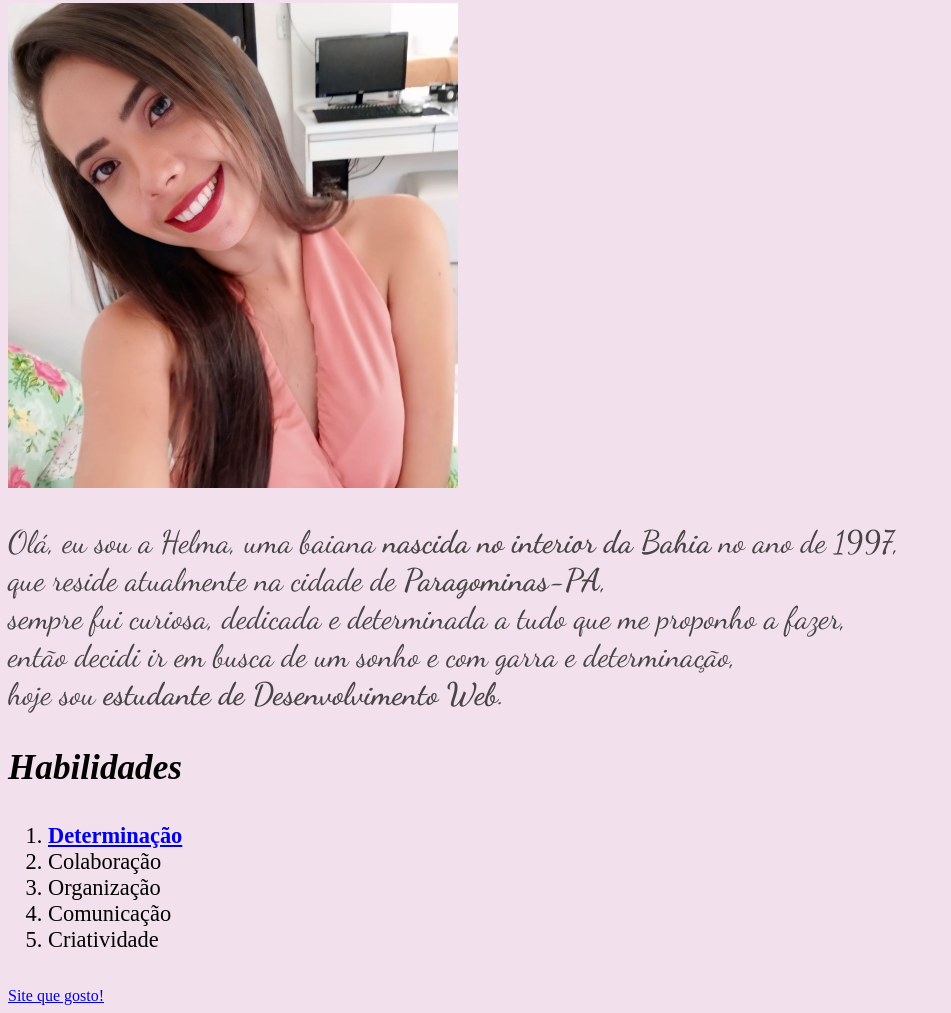
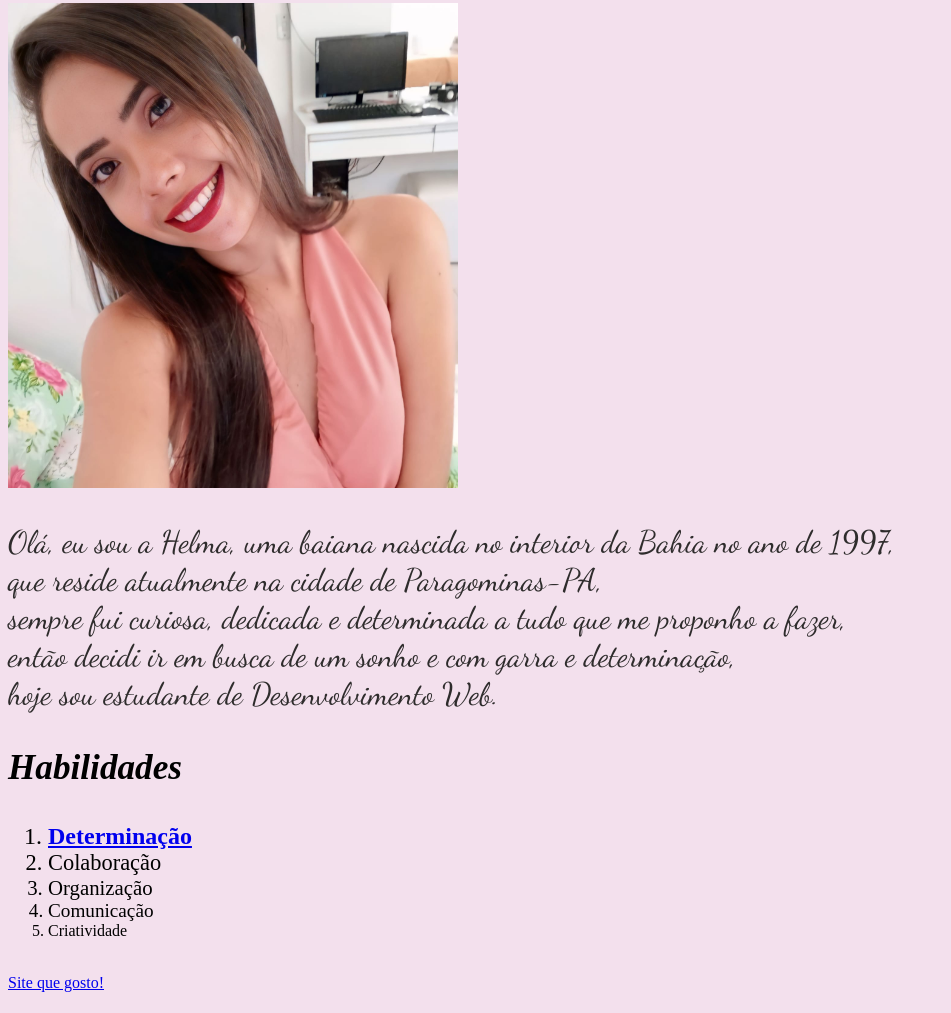
Before and after one commit to helmatrindade/helmatrindade.github.io, a plain HTML site: page index.html in a window 1280 px wide. Shown: the part 282-1295 px from the top of the page, without its empty margins (0-951 px from the left). Drawn offline with Linux system fonts and the light colour scheme.

Commit message:
Adiciona tamanhos diferentes a lista de habilidades

```diff
--- a/index.html
+++ b/index.html
@@ -13,7 +13,7 @@
            p{
             font-family: 'Dancing Script';
             font-size: 195%;
-            color:rgb(71, 69, 69)
+            color:rgb(46, 44, 44)
            }
            h1{
             font-family:sans-serif;
@@ -27,6 +27,21 @@
            li{
             font-size: 140%;
            }
+           .number1{
+            font-size: 150%;
+           }
+           .number2{
+            font-size: 140%;
+           }
+           .number3{
+            font-size: 130%;
+           }
+           .number4{
+            font-size: 120%;
+           }
+            .number5{
+                font-size: 100%;
+            }
         </style>
 </head>
 <body>
@@ -41,14 +56,14 @@
     <br>
     <h1>Helma Trindade Caires Almeida</h1>
     <img src="myself.jpeg" alt="Helma Trindade, estudante de desenvolvimento Web" width="450px">
-    <p> <a name="helma1">Olá, eu sou a Helma, uma baiana <strong>nascida no interior da Bahia</strong> no ano de 1997,<br> que reside atualmente na cidade de <strong>Paragominas-PA</strong>,<br>sempre fui curiosa, dedicada e determinada a tudo que me proponho a fazer,<br> então decidi ir em busca de um sonho e com garra e determinação,<br> hoje sou <strong>estudante de Desenvolvimento Web</strong>.</a></p>
+    <p> <a name="helma1">Olá, eu sou a Helma, uma baiana nascida no interior da Bahia no ano de 1997,<br> que reside atualmente na cidade de Paragominas-PA,<br>sempre fui curiosa, dedicada e determinada a tudo que me proponho a fazer,<br> então decidi ir em busca de um sonho e com garra e determinação,<br> hoje sou estudante de Desenvolvimento Web.</a></p>
     <h3><a name="helma2"><em>Habilidades</em></a></h3>
     <ol>
-        <li><strong><a href="helma.jpeg">Determinação</a></strong></li>
-        <li>Colaboração</li>
-        <li>Organização</li>
-        <li>Comunicação</li>
-        <li>Criatividade</li>
+        <li class="number1"><strong><a href="myself.jpeg">Determinação</a></strong></li>
+        <li class="number2">Colaboração</li>
+        <li class="number3">Organização</li>
+        <li class="number4">Comunicação</li>
+        <li class="number5">Criatividade</li>
     </ol>
     <br>
     <a name="helma3"> <a href="https://www.einerd.com.br/secao/cinema-tv/" target="_blank">Site que gosto!</a> </a>
```
